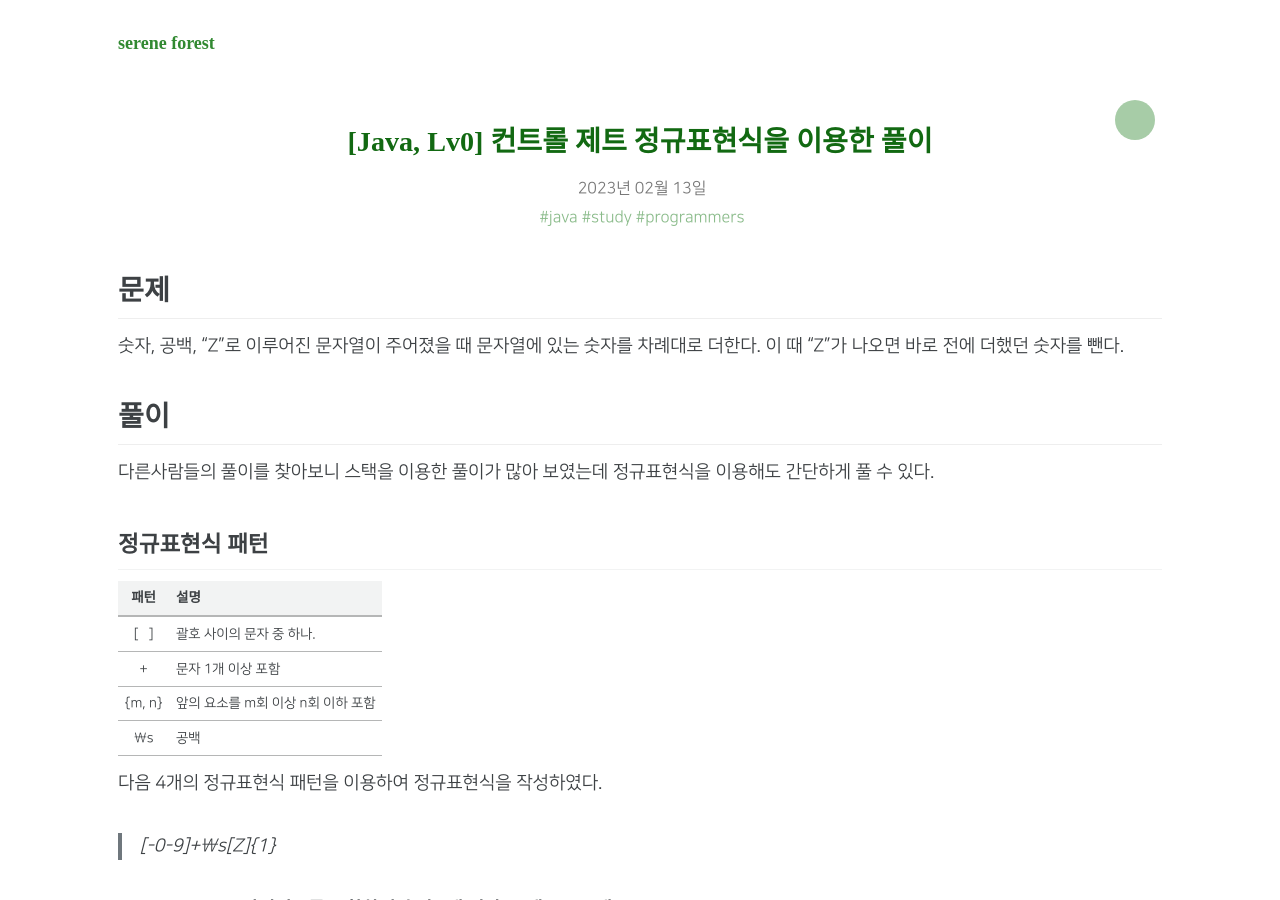
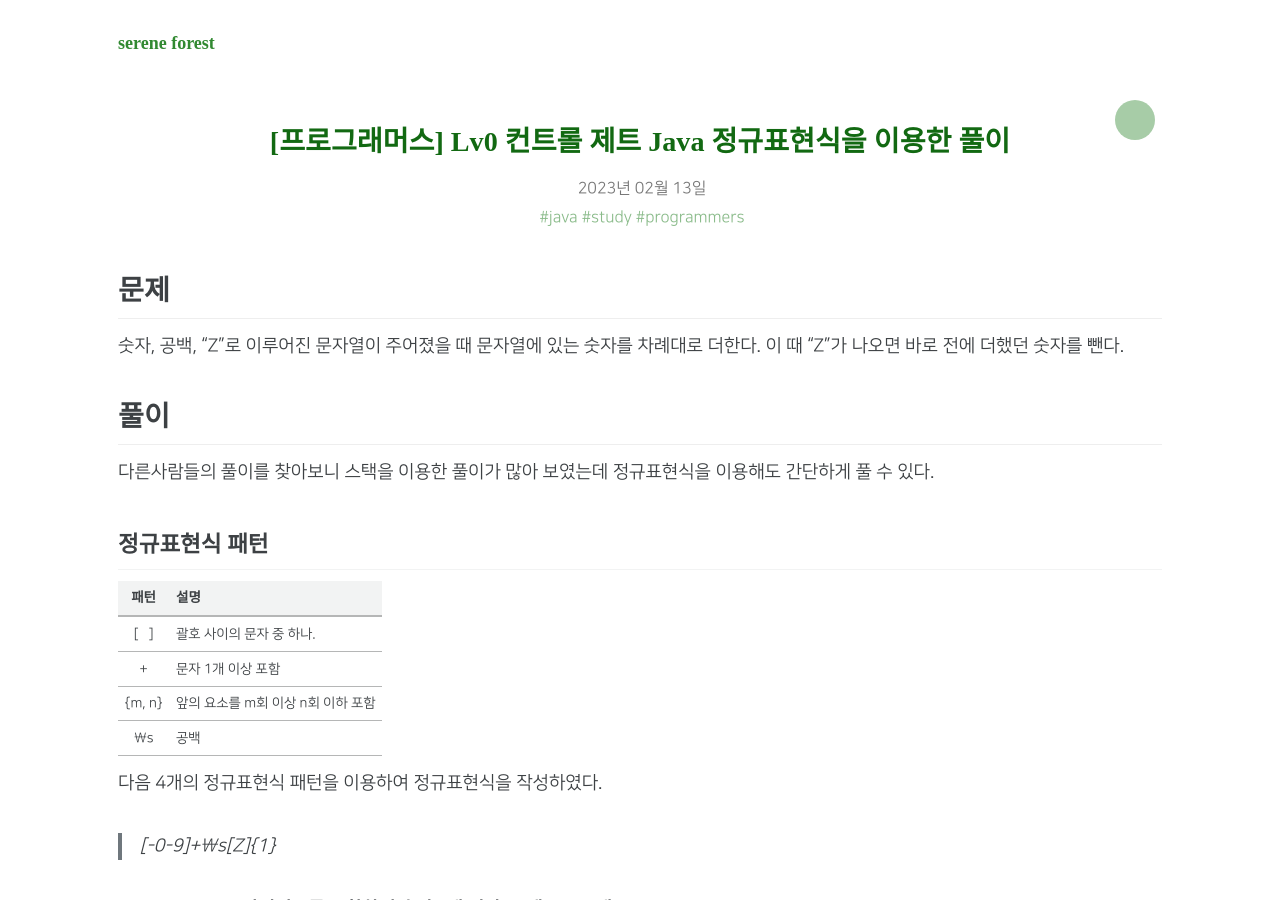
Before and after one commit to sojung32/sojung32.github.io, a Jekyll site: the page built from _posts/Study/Programmers/2023-02-13-120853.md, in a window 1280 px wide and 900 px high. Built offline with Jekyll 4.4.1, drawn with Linux system fonts in a browser that asks for light colours; cached includes are drawn as plain includes; some web fonts are replaced; a style sheet for code colours, icons or effects is not loaded.

Commit message:
update programmers-120853

```diff
--- a/_posts/Study/Programmers/2023-02-13-120853.md
+++ b/_posts/Study/Programmers/2023-02-13-120853.md
@@ -1,5 +1,5 @@
 ---
-title: '[Java, Lv0] 컨트롤 제트 정규표현식을 이용한 풀이'
+title: '[프로그래머스] Lv0 컨트롤 제트 Java 정규표현식을 이용한 풀이'
 categories: study programmers
 tags: [ java, study, programmers ]
 toc: true
```
